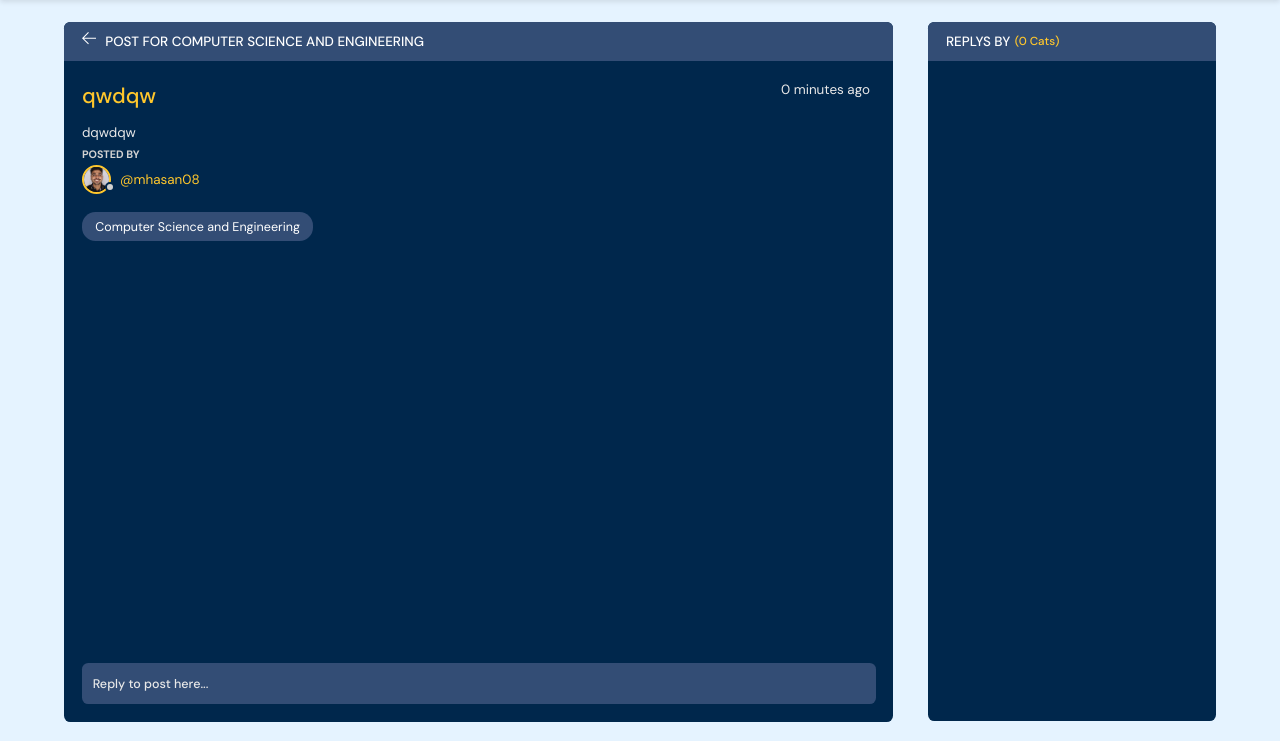
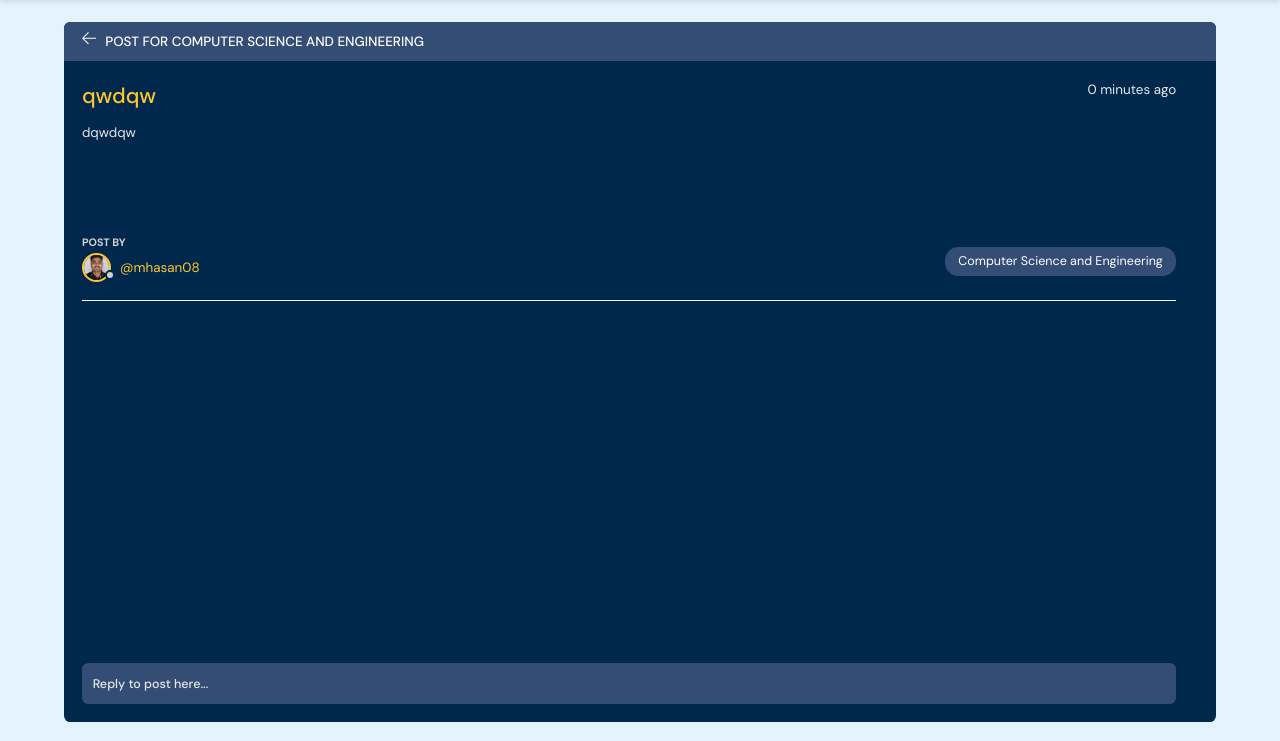
Before and after one commit to mustachemo/final_project_cse108_django, a Django app: page /room/22/ in a window 1280 px wide. Shown: the part 59-800 px from the top of the page. Run offline with Django 3.2, Linux system fonts and the light colour scheme; data comes from the database, SQL or seed files in the repository; both versions use the stored data as it was after the commit.

Commit message:
lotta good updates

```diff
--- a/base/templates/base/room.html
+++ b/base/templates/base/room.html
@@ -47,22 +47,25 @@
       <div class="room__box scroll">
         <div class="room__header scroll">
           <div class="room__info">
-            <h3>{{room.name}}</h3>
-            <span>{{room.created|timesince}} ago</span>
+              <h3>{{ room.name }}</h3>
+              <span>{{ room.created|timesince }} ago</span>
           </div>
-          <div class="room__body">{{room.description}}</div>
-          <div class="room__hosted">
-            <p>Posted By</p>
-            <a href="{% url 'user-profile' room.host.id %}" class="room__author">
-              <div class="avatar avatar--small">
-                <img src="{{room.host.avatar.url}}" />
+          <div class="room__body">{{ room.description }}</div>
+
+          <!-- New div for bottom row -->
+          <div class="room__footer">
+              <div class="room__hosted">
+                  <p>Post By</p>
+                  <a href="{% url 'user-profile' room.host.id %}" class="room__author">
+                      <div class="avatar avatar--small">
+                          <img src="{{ room.host.avatar.url }}" alt="Avatar">
+                      </div>
+                      <span>@{{ room.host.username }}</span>
+                  </a>
               </div>
-              <span>@{{room.host.username}}</span>
-            </a>
+              <span class="room__topics">{{ room.topic }}</span>
           </div>
-
-          <span class="room__topics">{{room.topic}}</span>
-        </div>
+      </div>
 
         <div class="room__conversation">
           <div class="threads scroll">
@@ -106,28 +109,6 @@
     </div>
     <!-- Room End -->
 
-    <!--   Start -->
-    <div class="participants">
-      <h3 class="participants__top">
-        Replys by
-        <span>({% if participants.count == 1%}{{participants.count}} Cat{% else %}{{participants.count}} Cats{% endif %})</span>
-      </h3>
-      <div class="participants__list scroll">
-        {% for user in participants %}
-        <a href="{%  url 'user-profile' user.id %}" class="participant">
-          <div class="avatar avatar--medium">
-            <img src="{{user.avatar.url}}" />
-          </div>
-          <p>
-            {{user.name}}
-            <span>@{{user.username}}</span>
-          </p>
-        </a>
-        {% endfor %}
-      </div>
-    </div>
-    <!--  End -->
   </div>
 </main>
-<script src="script.js"></script>
 {% endblock content %}
--- a/base/templates/base/room_form.html
+++ b/base/templates/base/room_form.html
@@ -55,7 +55,8 @@
 
           <div class="form__action">
             <a class="btn btn--dark" href="{{request.META.HTTP_REFERER}}">Cancel</a>
-            <button class="btn btn--main" type="submit">Post!</button>
+            <button class="btn btn--main" type="submit" style="width: 100%; display: block;"
+            >Post!</button>
           </div>
         </form>
       </div>
--- a/base/templates/base/update-user.html
+++ b/base/templates/base/update-user.html
@@ -31,7 +31,8 @@
 
           <div class="form__action">
             <a class="btn btn--dark" href="{% url 'home' %}">Cancel</a>
-            <button class="btn btn--main" type="submit">Update</button>
+            <button class="btn btn--main" type="submit" style="width: 100%; display: block;"
+            >Update</button>
           </div>
         </form>
       </div>
--- a/base/views.py
+++ b/base/views.py
@@ -179,6 +179,8 @@ def deleteRoom(request, pk):
 @login_required(login_url='login')
 def deleteMessage(request, pk):
     message = Message.objects.get(id=pk)
+    # get room name from message
+    room = message.room
 
     if request.user != message.user:
         return HttpResponse('Your are not allowed here!!')
@@ -186,7 +188,7 @@ def deleteMessage(request, pk):
     if request.method == 'POST':
         message.delete()
         return redirect('home')
-    return render(request, 'base/delete.html', {'obj': message})
+    return render(request, 'base/delete.html', {'obj': message, 'room': room})
 
 
 @login_required(login_url='login')
--- a/static/styles/style.css
+++ b/static/styles/style.css
@@ -442,18 +442,15 @@ a {
 }
 
 .layout--2 > .container > div:first-child {
-  flex-basis: 72%;
+  flex-basis: 100%;
 }
 
-.layout--2 > .container > div:last-child {
-  flex-basis: 25%;
-}
 /*========== Layout Box ==========*/
 
 .layout__box {
   width: 90%;
   max-width: 48rem;
-  min-height: 40rem;
+  min-height: 10rem;
   max-height: 80vh;
   position: absolute;
   top: 50%;
@@ -491,6 +488,11 @@ a {
 
 .layout__body {
   margin: 3rem;
+}
+.layout__body > input {
+text-align: center;
+    display: flex;
+    justify-content: center;
 }
 
 @media screen and (max-width: 900px) {
@@ -535,6 +537,9 @@ a {
   color: var(--color-light);
   font-weight: 500;
   outline: none;
+  display: flex;
+  align-items: center;
+justify-content: center;
 }
 
 .form__group input:focus,
@@ -1062,6 +1067,19 @@ a {
   top: 4.4rem;
   padding-top: 2rem;
   padding-bottom: 1rem;
+  display: flex;
+  flex-direction: column;
+  justify-content: space-between; /* Aligns children vertically from top to bottom */
+  height: 100%; /* Ensure the header takes full height of its container */
+  border-bottom: 1px solid white;
+}
+
+.room__footer {
+  display: flex;
+  align-items: center; /* Align items vertically center */
+  justify-content: space-between; /* Space between avatar and topic */
+  margin-top: auto; /* Pushes it to the bottom */
+  padding-top: 1rem; /* Optional: adds some space above */
 }
 
 @media screen and (max-width: 500px) {
@@ -1157,10 +1175,10 @@ a {
 }
 
 .thread {
-  border-left: 2px solid var(--color-dark);
+  border-bottom: 0.2px solid var(--color-main);
   padding-left: 1rem;
   margin: 2rem 0;
-  padding: 2rem;
+  padding: 1rem;
 }
 
 .thread__top {
@@ -1209,7 +1227,7 @@ a {
   outline: none;
   border-radius: 0.7rem;
   height: 4.5rem;
-  width: 100%;
+  width: 98%;
   margin-top: -1rem;
   padding: 1.2rem;
   font-size: 1.4rem;
```
Also changed, not shown: base/templates/base/delete.html (+9 -10 lines), db.sqlite3.
